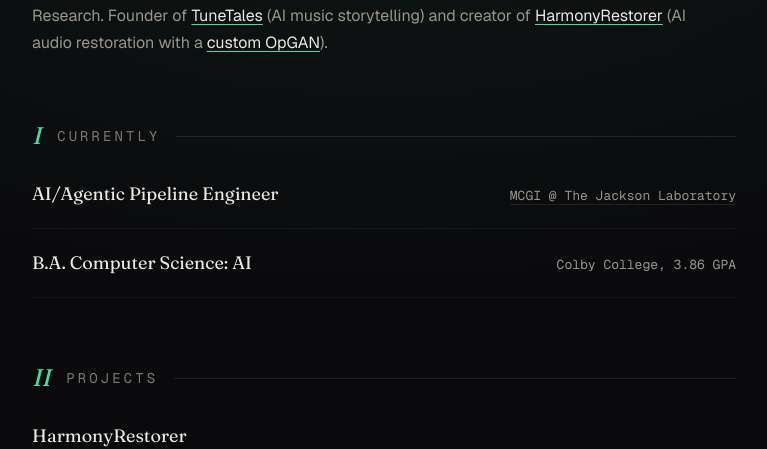
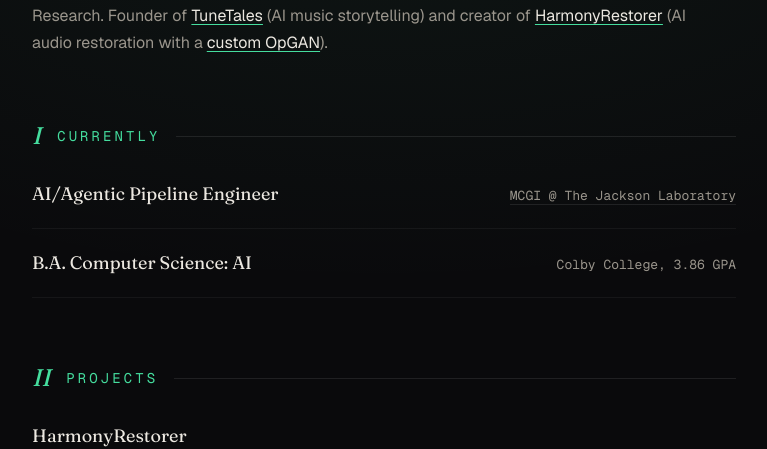
Before and after one commit to jacob7choi-xyz/personal-website, a Next.js app: page / in a window 1280 px wide. Shown: the part 828-1277 px from the top of the page, without its empty margins (256-1023 px from the left). Built offline with nearby package versions, Linux system fonts and the light colour scheme.

Commit message:
style: color the section labels green to match their numerals

```diff
--- a/src/app/globals.css
+++ b/src/app/globals.css
@@ -114,7 +114,7 @@
     font-size: min(0.875rem, 3.75vw);
     letter-spacing: 0.22em;
     text-transform: uppercase;
-    color: var(--text-tertiary);
+    color: var(--violet);
   }
 
   .ink-link {
```
